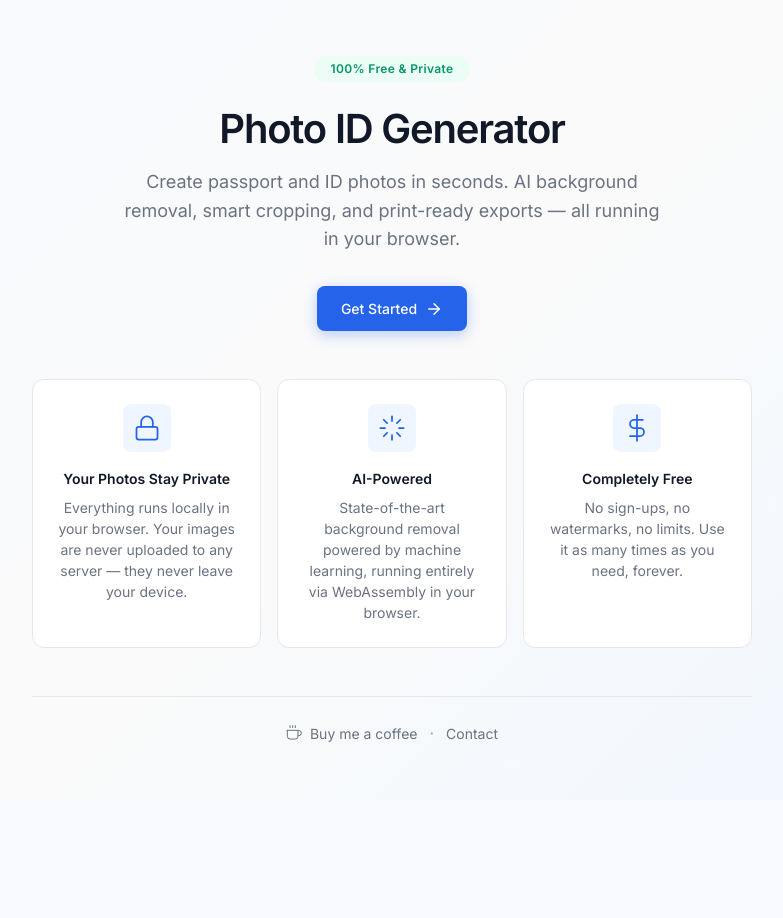
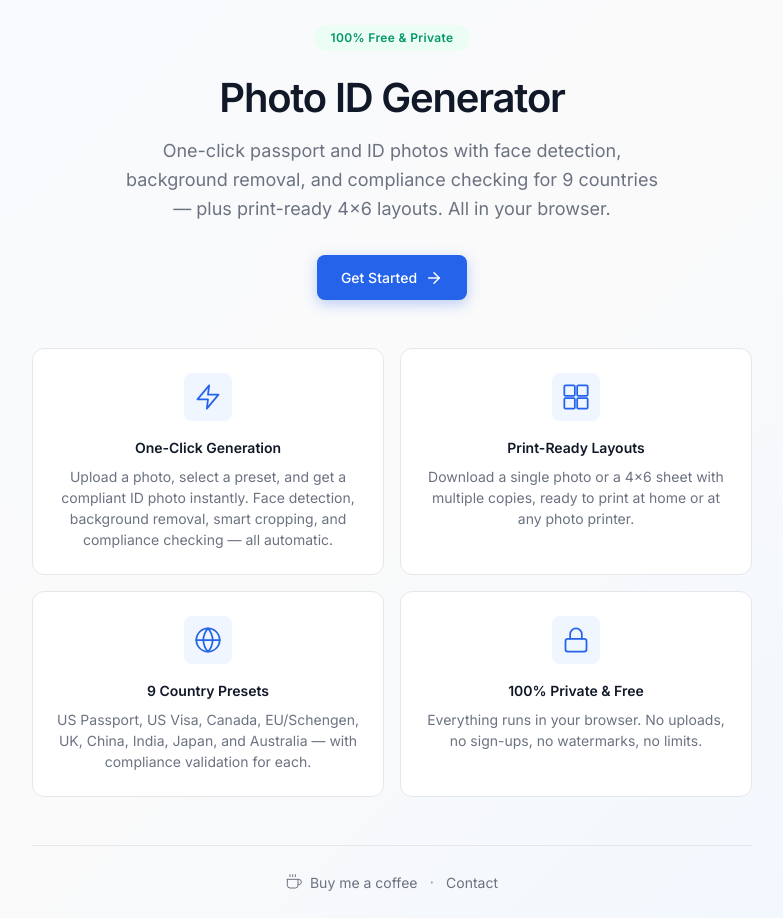
Before and after one commit to christophorusdou/id-photo-editor, a Flask app: page / in a window 1280 px wide. Shown: the whole page, without its empty margins (248-1031 px from the left). Before the commit the page ends 742 px from the top, so only its background shows below. Run offline with Flask 3, Linux system fonts and the light colour scheme; some libraries are stand-ins or nearby versions.

Commit message:
Update landing page, README, and docs for new features
Reflect the one-click pipeline, 9 country presets, compliance
checking, and print-ready layouts on the landing page and README.
Fix CLAUDE.md inaccuracies: BiRefNet Lite → RMBG-1.4, MediaPipe
0.10.22 → 0.10.32.

Co-Authored-By: Claude Opus 4.6 <noreply@anthropic.com>

```diff
--- a/index.html
+++ b/index.html
@@ -4,14 +4,14 @@
         <meta charset="UTF-8" />
         <meta name="viewport" content="width=device-width, initial-scale=1.0" />
         <title>Photo ID Generator — Free Passport & ID Photos in Seconds</title>
-        <meta name="description" content="Create passport and ID photos instantly. AI-powered background removal, smart cropping, and print-ready 4x6 layouts — 100% free, private, and runs entirely in your browser." />
+        <meta name="description" content="One-click passport and ID photo generator with face detection, AI background removal, and compliance checking for 9 countries. Print-ready layouts — 100% free and private in your browser." />
         <link rel="canonical" href="https://id-photo-editor.cdrift.com/" />
         <meta name="robots" content="index, follow" />
 
         <!-- Open Graph -->
         <meta property="og:type" content="website" />
         <meta property="og:title" content="Photo ID Generator — Free Passport & ID Photos" />
-        <meta property="og:description" content="Create passport and ID photos instantly. AI background removal, smart cropping, and print-ready exports — 100% free and private." />
+        <meta property="og:description" content="One-click ID photo generator with face detection, AI background removal, and compliance checking for 9 countries. Free and private." />
         <meta property="og:url" content="https://id-photo-editor.cdrift.com/" />
         <meta property="og:site_name" content="Photo ID Generator" />
         <meta property="og:image" content="https://id-photo-editor.cdrift.com/og-image.png" />
@@ -21,7 +21,7 @@
         <!-- Twitter Card -->
         <meta name="twitter:card" content="summary_large_image" />
         <meta name="twitter:title" content="Photo ID Generator — Free Passport & ID Photos" />
-        <meta name="twitter:description" content="Create passport and ID photos instantly. AI background removal, smart cropping, and print-ready exports — 100% free and private." />
+        <meta name="twitter:description" content="One-click ID photo generator with face detection, AI background removal, and compliance checking for 9 countries. Free and private." />
         <meta name="twitter:image" content="https://id-photo-editor.cdrift.com/og-image.png" />
 
         <!-- Theme & Icons -->
@@ -40,7 +40,7 @@
             "@type": "WebApplication",
             "name": "Photo ID Generator",
             "url": "https://id-photo-editor.cdrift.com/",
-            "description": "Create passport and ID photos in seconds. AI-powered background removal, smart cropping, and print-ready 4x6 layouts — runs entirely in your browser.",
+            "description": "One-click passport and ID photo generator with face detection, AI background removal, compliance checking for 9 countries, and print-ready layouts — runs entirely in your browser.",
             "applicationCategory": "PhotographyApplication",
             "operatingSystem": "Any (browser-based)",
             "offers": {
@@ -50,7 +50,7 @@
             },
             "featureList": [
                 "One-click ID photo generation",
-                "AI background removal (BiRefNet)",
+                "AI background removal (RMBG-1.4)",
                 "Auto face detection and centering",
                 "ID photo compliance checking",
                 "Smart cropping with presets",
@@ -78,7 +78,7 @@
                 <div class="landing-hero">
                     <div class="landing-badge">100% Free &amp; Private</div>
                     <h1 class="landing-title">Photo ID Generator</h1>
-                    <p class="landing-tagline">Create passport and ID photos in seconds. AI background removal, smart cropping, and print-ready exports &mdash; all running in your browser.</p>
+                    <p class="landing-tagline">One-click passport and ID photos with face detection, background removal, and compliance checking for 9 countries &mdash; plus print-ready 4&times;6 layouts. All in your browser.</p>
                     <button class="btn-primary landing-cta" id="get-started" type="button">
                         Get Started
                         <svg width="18" height="18" viewBox="0 0 24 24" fill="none" stroke="currentColor" stroke-width="2" stroke-linecap="round" stroke-linejoin="round"><line x1="5" y1="12" x2="19" y2="12"/><polyline points="12 5 19 12 12 19"/></svg>
@@ -88,24 +88,31 @@
                 <div class="landing-features">
                     <div class="feature-card">
                         <div class="feature-icon">
-                            <svg width="28" height="28" viewBox="0 0 24 24" fill="none" stroke="currentColor" stroke-width="1.5" stroke-linecap="round" stroke-linejoin="round"><rect x="3" y="11" width="18" height="11" rx="2" ry="2"/><path d="M7 11V7a5 5 0 0 1 10 0v4"/></svg>
+                            <svg width="28" height="28" viewBox="0 0 24 24" fill="none" stroke="currentColor" stroke-width="1.5" stroke-linecap="round" stroke-linejoin="round"><polygon points="13 2 3 14 12 14 11 22 21 10 12 10 13 2"/></svg>
                         </div>
-                        <h3>Your Photos Stay Private</h3>
-                        <p>Everything runs locally in your browser. Your images are never uploaded to any server &mdash; they never leave your device.</p>
+                        <h3>One-Click Generation</h3>
+                        <p>Upload a photo, select a preset, and get a compliant ID photo instantly. Face detection, background removal, smart cropping, and compliance checking &mdash; all automatic.</p>
                     </div>
                     <div class="feature-card">
                         <div class="feature-icon">
-                            <svg width="28" height="28" viewBox="0 0 24 24" fill="none" stroke="currentColor" stroke-width="1.5" stroke-linecap="round" stroke-linejoin="round"><path d="M12 2v4m0 12v4M4.93 4.93l2.83 2.83m8.48 8.48l2.83 2.83M2 12h4m12 0h4M4.93 19.07l2.83-2.83m8.48-8.48l2.83-2.83"/></svg>
+                            <svg width="28" height="28" viewBox="0 0 24 24" fill="none" stroke="currentColor" stroke-width="1.5" stroke-linecap="round" stroke-linejoin="round"><rect x="2" y="2" width="9" height="9" rx="1"/><rect x="13" y="2" width="9" height="9" rx="1"/><rect x="2" y="13" width="9" height="9" rx="1"/><rect x="13" y="13" width="9" height="9" rx="1"/></svg>
                         </div>
-                        <h3>AI-Powered</h3>
-                        <p>State-of-the-art background removal powered by machine learning, running entirely via WebAssembly in your browser.</p>
+                        <h3>Print-Ready Layouts</h3>
+                        <p>Download a single photo or a 4&times;6 sheet with multiple copies, ready to print at home or at any photo printer.</p>
                     </div>
                     <div class="feature-card">
                         <div class="feature-icon">
-                            <svg width="28" height="28" viewBox="0 0 24 24" fill="none" stroke="currentColor" stroke-width="1.5" stroke-linecap="round" stroke-linejoin="round"><line x1="12" y1="1" x2="12" y2="23"/><path d="M17 5H9.5a3.5 3.5 0 0 0 0 7h5a3.5 3.5 0 0 1 0 7H6"/></svg>
+                            <svg width="28" height="28" viewBox="0 0 24 24" fill="none" stroke="currentColor" stroke-width="1.5" stroke-linecap="round" stroke-linejoin="round"><circle cx="12" cy="12" r="10"/><line x1="2" y1="12" x2="22" y2="12"/><path d="M12 2a15.3 15.3 0 0 1 4 10 15.3 15.3 0 0 1-4 10 15.3 15.3 0 0 1-4-10 15.3 15.3 0 0 1 4-10z"/></svg>
                         </div>
-                        <h3>Completely Free</h3>
-                        <p>No sign-ups, no watermarks, no limits. Use it as many times as you need, forever.</p>
+                        <h3>9 Country Presets</h3>
+                        <p>US Passport, US Visa, Canada, EU/Schengen, UK, China, India, Japan, and Australia &mdash; with compliance validation for each.</p>
+                    </div>
+                    <div class="feature-card">
+                        <div class="feature-icon">
+                            <svg width="28" height="28" viewBox="0 0 24 24" fill="none" stroke="currentColor" stroke-width="1.5" stroke-linecap="round" stroke-linejoin="round"><rect x="3" y="11" width="18" height="11" rx="2" ry="2"/><path d="M7 11V7a5 5 0 0 1 10 0v4"/></svg>
+                        </div>
+                        <h3>100% Private &amp; Free</h3>
+                        <p>Everything runs in your browser. No uploads, no sign-ups, no watermarks, no limits.</p>
                     </div>
                 </div>
 
--- a/static/style.css
+++ b/static/style.css
@@ -161,7 +161,7 @@ img {
 
 .landing-features {
     display: grid;
-    grid-template-columns: repeat(3, 1fr);
+    grid-template-columns: repeat(2, 1fr);
     gap: var(--sp-4);
     margin-bottom: var(--sp-12);
 }
```
Also changed, not shown: CLAUDE.md (+8 -8 lines), README.md.
